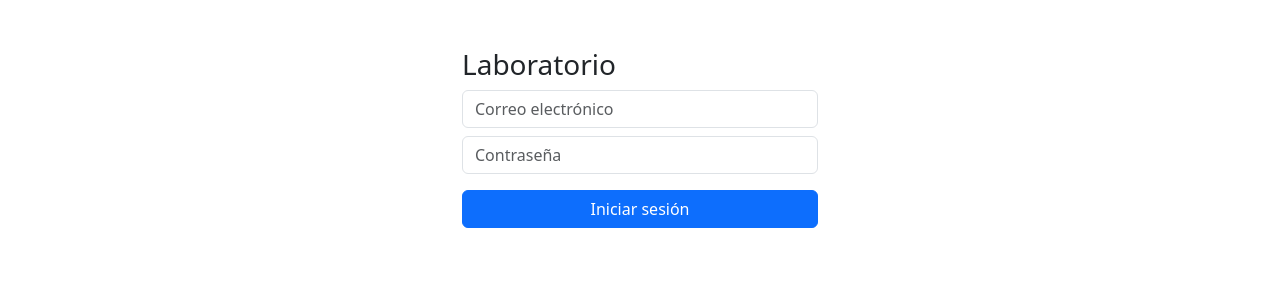
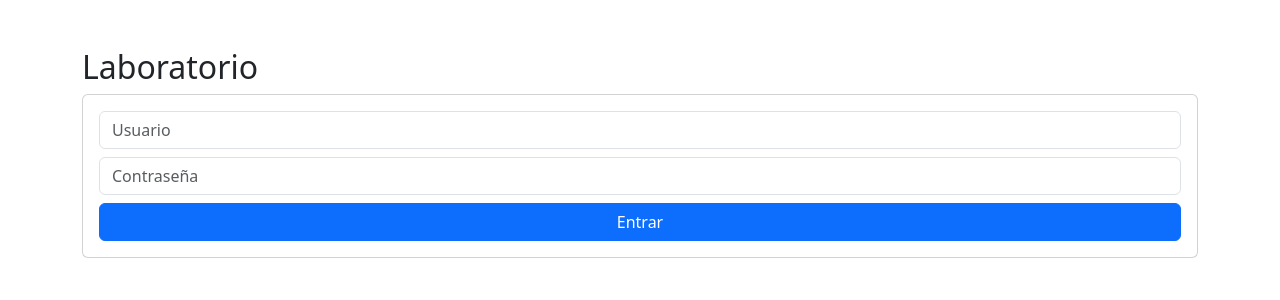
Before and after one commit to estefania227/ProyectoCS3, a React (Vite) app: page / in a window 1280 px wide. Shown: the top 300 px of the page. Built offline with nearby package versions, Linux system fonts and the light colour scheme.

Commit message:
login actualizado

```diff
--- a/src/pages/Login.jsx
+++ b/src/pages/Login.jsx
@@ -1,50 +1,62 @@
 import { useState } from "react";
+import { api } from "../services/api";
 import { useNavigate } from "react-router-dom";
 
 function Login() {
-  const [email, setEmail] = useState("");
+
+  const [username, setUsername] = useState("");
   const [password, setPassword] = useState("");
 
   const navigate = useNavigate();
 
-  const handleLogin = (e) => {
+  const handleLogin = async (e) => {
     e.preventDefault();
 
-    if (email && password) {
-      localStorage.setItem("user", JSON.stringify({email}));
+    try {
+      const res = await api.post("/login", {
+        username,
+        password
+      });
+
+      if (res.data.ok) {
+        localStorage.setItem("token", res.data.token);
         navigate("/dashboard");
+      } else {
+        alert("Datos incorrectos");
+      }
+
+    } catch (error) {
+      alert("Error");
     }
   };
 
   return (
     <div className="container mt-5">
-      <div className="row justify-content-center">
-        <div className="col-md-4">
-        <h3>Laboratorio</h3>
-          <form onSubmit={handleLogin}>
+
+      <h2>Laboratorio</h2>
+
+      <form onSubmit={handleLogin} className="card p-3">
 
         <input
           className="form-control mb-2"
-              placeholder="Correo electrónico"
-              onChange={(e) => setEmail(e.target.value)}
+          placeholder="Usuario"
+          onChange={(e) => setUsername(e.target.value)}
         />
 
         <input
           type="password"
-              className="form-control mb-3"
+          className="form-control mb-2"
           placeholder="Contraseña"
           onChange={(e) => setPassword(e.target.value)}
         />
 
-            <button className="btn btn-primary w-100">
-              Iniciar sesión
+        <button className="btn btn-primary">
+          Entrar
         </button>
 
       </form>
 
     </div>
-      </div>
-    </div>
   );
 }
 
```
Lines whose indentation alone changed are shown as unchanged.
